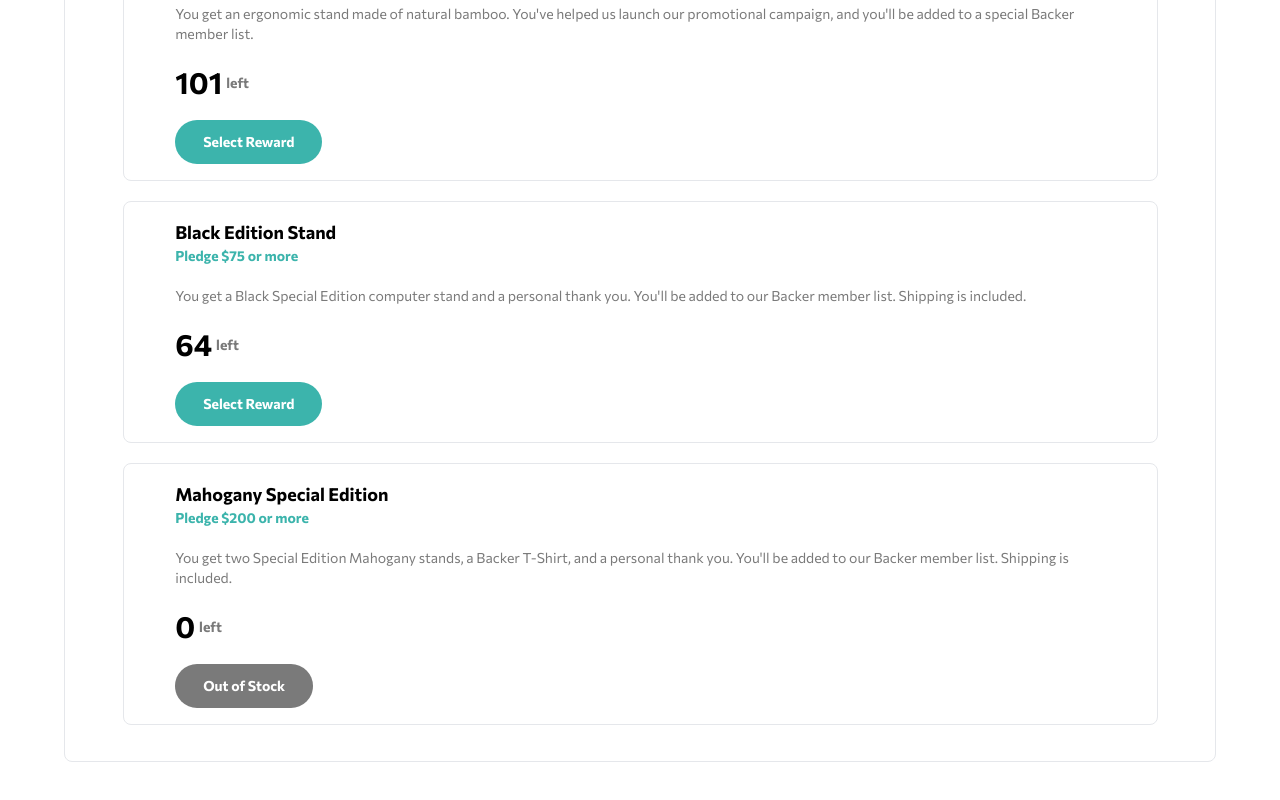
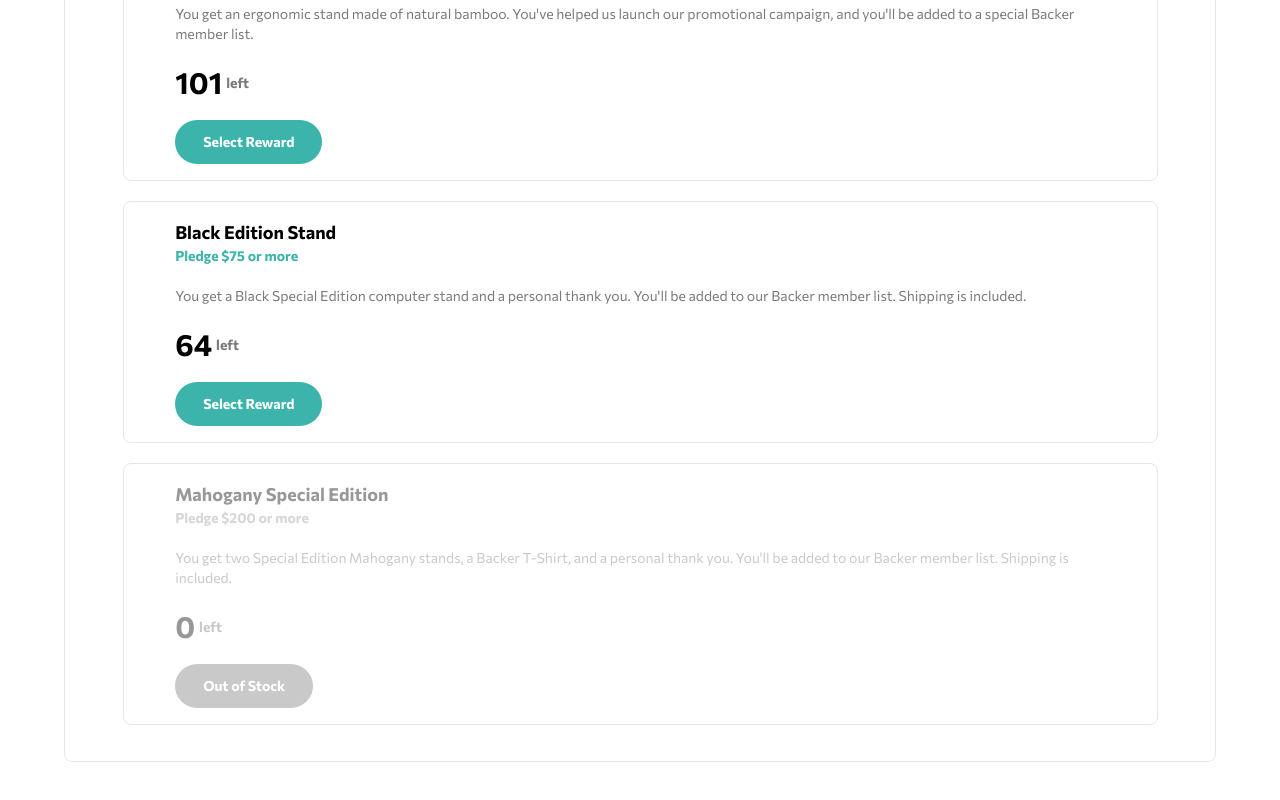
Before and after one commit to Julius-Sol/crowdfunding-product-page-main-react, a React (Vite) app: page / in a window 1280 px wide. Shown: the part 1342-2142 px from the top of the page. Built offline with nearby package versions, Linux system fonts and the light colour scheme.

Commit message:
Add out of stock option

```diff
--- a/src/components/PledgeCard.jsx
+++ b/src/components/PledgeCard.jsx
@@ -5,12 +5,12 @@ export default function PledgeCard(props) {
   const {title, subTitle, description, numberLeft} = props
   return (
     <div className='bg-white border-[.5px] rounded-lg py-4 mb-5'>
-      <div className='w-[90%] mx-auto'>
+      <div className={`w-[90%] mx-auto ${numberLeft ? "" : "grayscale opacity-40"}`}>
         <h1 className='text-lg font-bold'>{title}</h1>
         <p className='text-sm font-bold text-Moderate-cyan mb-5'>{subTitle}</p>
         <p className='text-sm text-Dark-gray mb-5'>{description}</p>
         <p className='text-3xl font-bold mb-5'>{numberLeft}<span className='relative text-sm text-Dark-gray -top-1.5 left-1'>left</span></p>
-        {numberLeft? <button className='bg-Moderate-cyan hover:bg-Dark-cyan rounded-full px-7 py-3 text-white text-sm font-bold'>Select Reward</button> : <button className='bg-Dark-gray rounded-full px-7 py-3 text-white text-sm font-bold'>Out of Stock</button> }
+        {numberLeft? <button className='bg-Moderate-cyan hover:bg-Dark-cyan rounded-full px-7 py-3 text-white text-sm font-bold'>Select Reward</button> : <button className='bg-Dark-gray hover:cursor-default rounded-full px-7 py-3 text-white text-sm font-bold'>Out of Stock</button> }
       </div>
     </div>
   )
```
